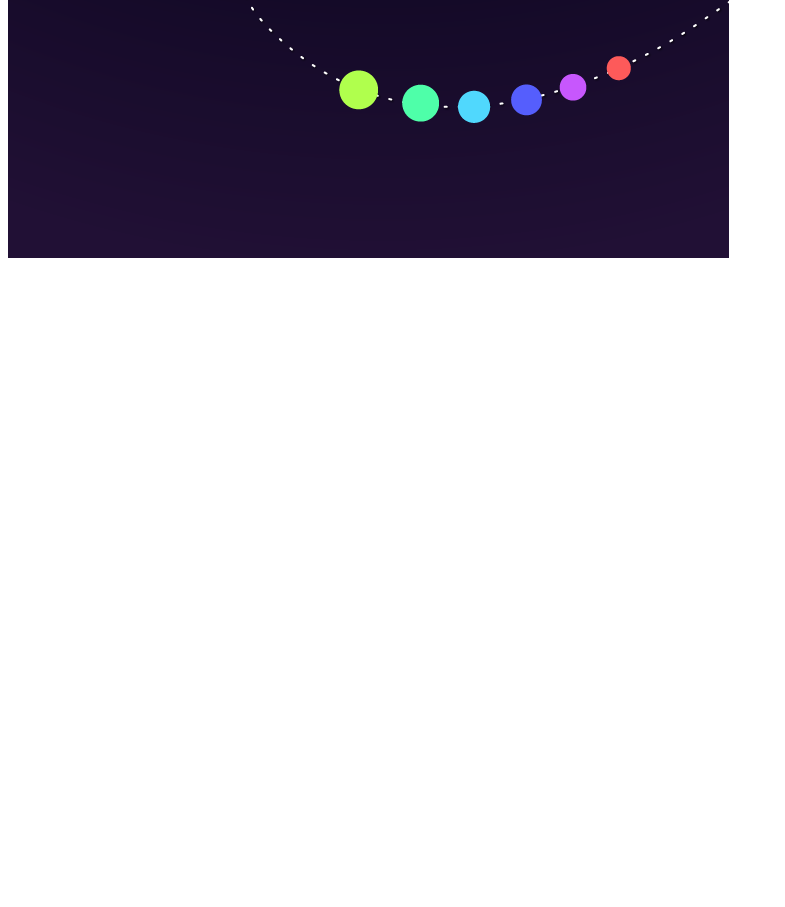
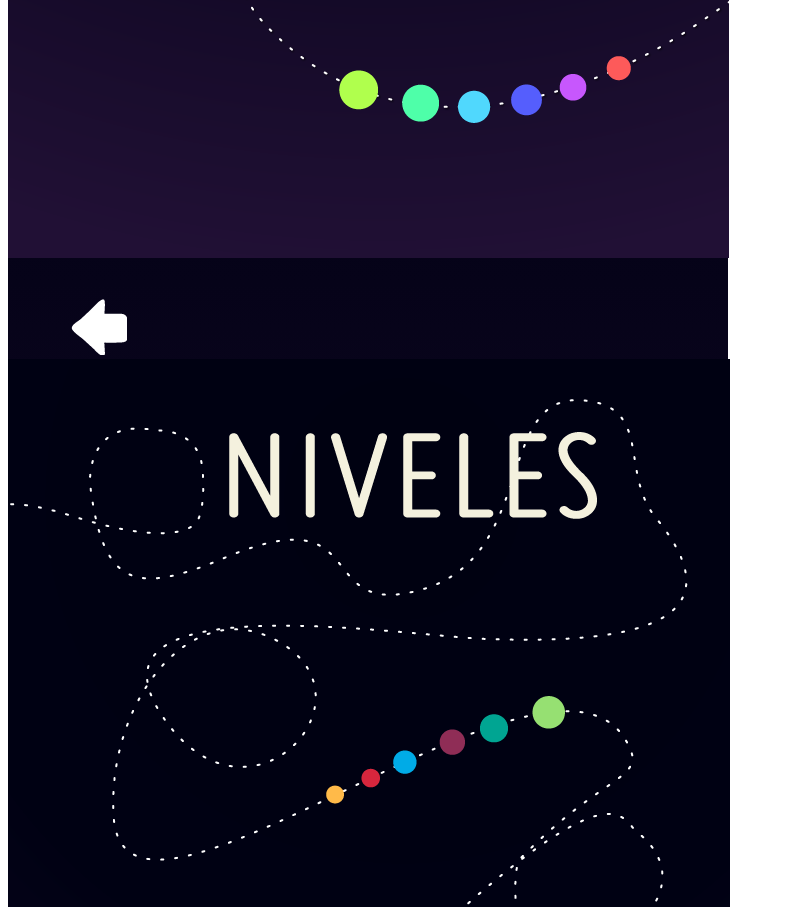
Before and after one commit to valeriamoreno04/Genesis, a plain HTML site: page Genesis/index.html in a window 1280 px wide. Shown: the part 2159-3066 px from the top of the page, without its empty margins (0-785 px from the left). Before the commit the page ends 2421 px from the top, so only its background shows below. Drawn offline with Linux system fonts and the light colour scheme.

Commit message:
Vista niveles
Se agrego la vista de los niveles y se agregaron las imagenes de esta

```diff
--- a/Genesis/index.html
+++ b/Genesis/index.html
@@ -24,7 +24,7 @@
           <section id="Start">
             <img id="imgLanding" src="img/index/fondo-landing.png" alt="">
 
-            <a href="" onclick="displaySection('')" class="ml-25">
+            <a href="" onclick="displaySection('Levels')" class="ml-25">
                 <img id="btnPlayLandindg" src="img/index/boton-jugar.png" alt="">
             </a>
 
@@ -43,7 +43,11 @@
           </section>
 
           <!-- Jugar -->
-          <section id="jugar">
+          <section id="Levels">
+
+                <img class="btnBack" src="img/jugar/boton-atras.png" alt="">
+
+                <img src="img/jugar/niveles-bg.png" alt="">
 
           </section>
 
```
Also changed, not shown: Genesis/img/jugar/adel.PNG (added), Genesis/img/jugar/boton-atras.png (added), Genesis/img/jugar/connan.PNG (added), Genesis/img/jugar/gatuna.PNG (added), Genesis/img/jugar/niveles-bg.png (added), Genesis/img/jugar/rayo.PNG (added), 1 other file.
